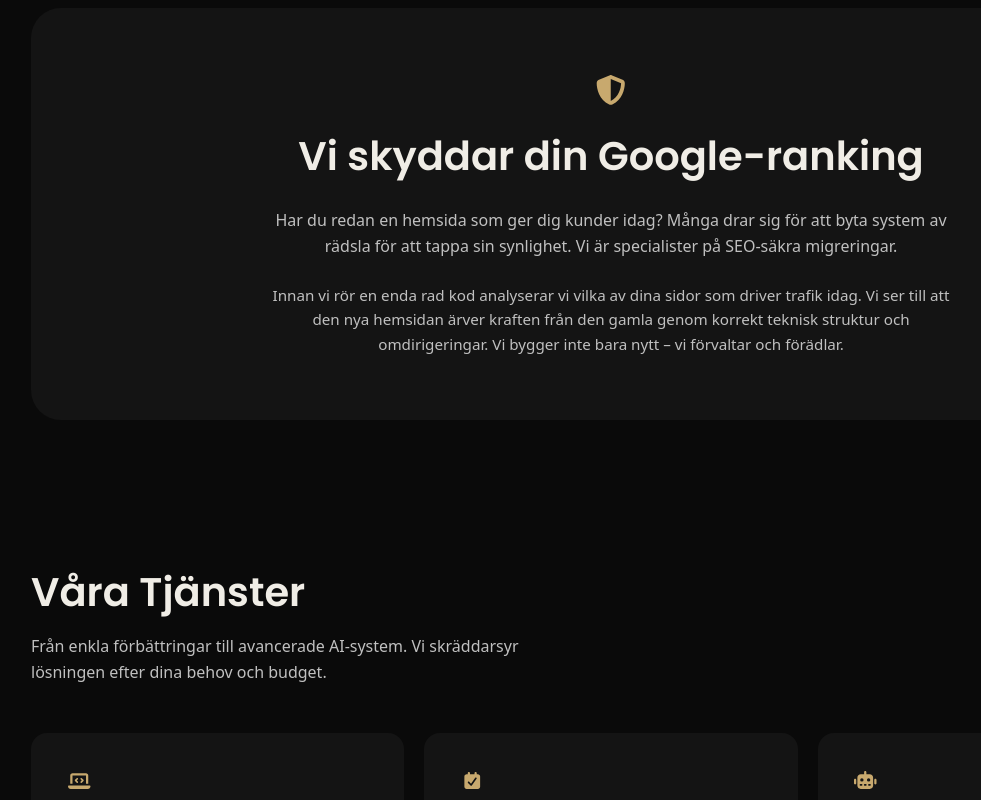
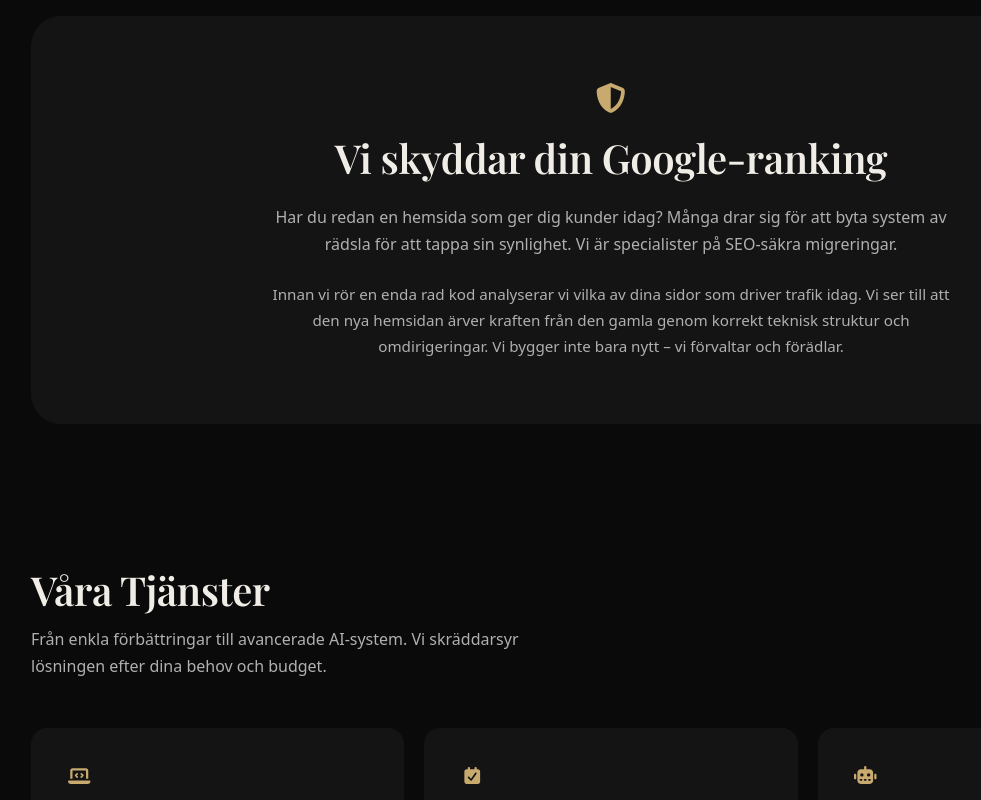
Before and after one commit to ronnedahl/my-company-page-fullstack, a Next.js app in the folder next-app/: page / in a window 1280 px wide. Shown: the part 1220-2020 px from the top of the page, without its empty margins (29-1010 px from the left). Built offline with nearby package versions, Linux system fonts and the light colour scheme; no server answers.

Commit message:
Switch heading font to Playfair Display and improve typography

```diff
--- a/next-app/src/app/globals.css
+++ b/next-app/src/app/globals.css
@@ -6,7 +6,7 @@
   --color-accent-green: #C8A96E;
   --color-card-green: #B8965A;
   --color-light-green: #2A2318;
-  --color-gray-text: #c0c0c0;
+  --color-gray-text: #b0b0b0;
   --color-star-yellow: #FBBF24;
   --color-card-bg: #141414;
   --color-border: #1e1e1e;
@@ -23,18 +23,16 @@
   body {
     background-color: var(--color-bg);
     color: var(--color-gray-text);
-    font-weight: 300;
-    line-height: 1.6;
+    font-weight: 400;
+    line-height: 1.7;
   }
 
   h1, h2, h3, h4, h5, h6 {
-    font-family: var(--font-poppins), sans-serif;
-    font-weight: 600;
+    font-family: var(--font-playfair), serif;
+    font-weight: 500;
+    letter-spacing: -0.01em;
+    line-height: 1.3;
     color: var(--color-text);
-  }
-
-  h1, h2 {
-    font-weight: 400;
   }
 
   a {
--- a/next-app/src/app/layout.tsx
+++ b/next-app/src/app/layout.tsx
@@ -1,21 +1,21 @@
 import type { Metadata } from "next";
-import { Poppins, Inter } from "next/font/google";
+import { Playfair_Display, Inter } from "next/font/google";
 import { config } from "@fortawesome/fontawesome-svg-core";
 import "@fortawesome/fontawesome-svg-core/styles.css";
 import "./globals.css";
 
 config.autoAddCss = false;
 
-const poppins = Poppins({
+const playfair = Playfair_Display({
   subsets: ["latin"],
-  weight: ["500", "600", "700"],
-  variable: "--font-poppins",
+  weight: ["400", "500", "600"],
+  variable: "--font-playfair",
   display: "swap",
 });
 
 const inter = Inter({
   subsets: ["latin"],
-  weight: ["300", "400"],
+  weight: ["400", "500"],
   variable: "--font-inter",
   display: "swap",
 });
@@ -32,7 +32,7 @@ export default function RootLayout({
   children: React.ReactNode;
 }>) {
   return (
-    <html lang="sv" className={`${poppins.variable} ${inter.variable}`}>
+    <html lang="sv" className={`${playfair.variable} ${inter.variable}`}>
       <head />
       <body>{children}</body>
     </html>
--- a/next-app/src/components/sections/CaseStudy.tsx
+++ b/next-app/src/components/sections/CaseStudy.tsx
@@ -24,7 +24,7 @@ export default function CaseStudy({
       }`}
     >
       <div>
-        <span className="bg-card-bg px-4 py-1 rounded-[20px] text-[0.8rem] font-semibold inline-block mb-5 text-accent-green">
+        <span className="bg-card-bg px-4 py-1 rounded-[20px] text-[0.75rem] font-medium uppercase tracking-[0.05em] inline-block mb-5 text-accent-green">
           {tag}
         </span>
         <h3 className="text-[1.2rem] md:text-[2rem] font-semibold mb-4">
```
Also changed, not shown: 1 other file (tests, documents, lock files or other folders).
